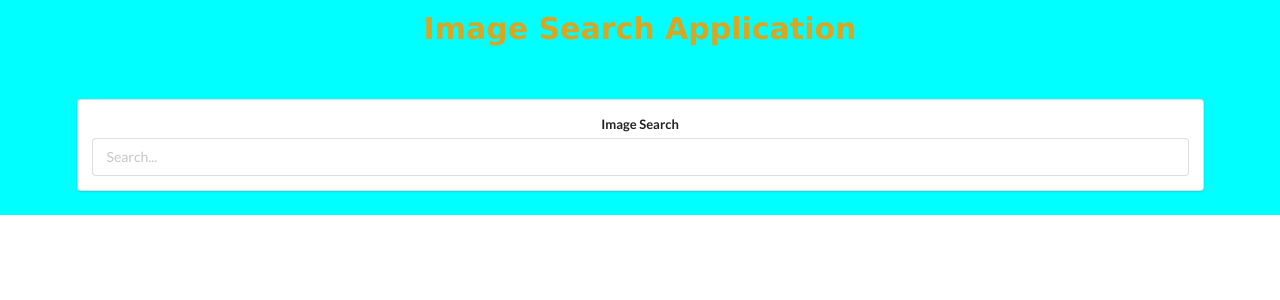
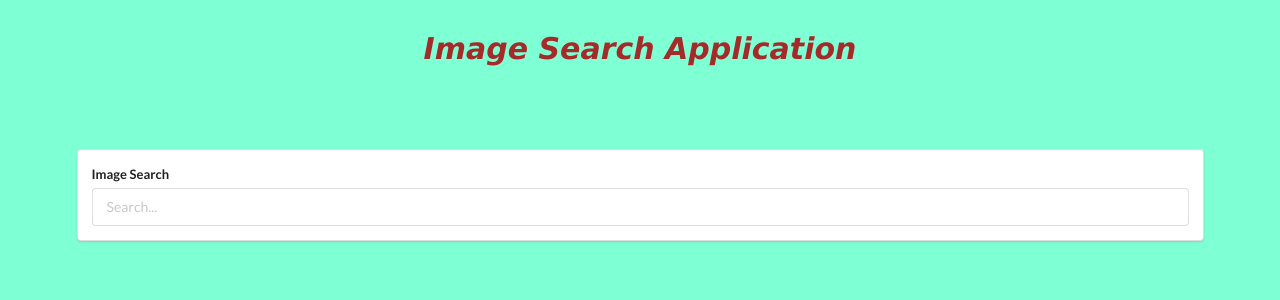
Before and after one commit to Zriyaz/Object_Search-App, a React (Create React App) app: page / in a window 1280 px wide. Shown: the top 300 px of the page. Built offline with nearby package versions, Linux system fonts and the light colour scheme.

Commit message:
//commit

```diff
--- a/src/Components/App.js
+++ b/src/Components/App.js
@@ -11,15 +11,13 @@ class App extends React.Component{
   .get('https://api.unsplash.com/search/photos', {
     params:{ query: term },
   })
-
   this.setState({images:response.data.results})
-
   }
   render(){
     return(
-        <div className="bckfull">
+      <div>
          <Header/>
-       <div className="ui container" style={{marginTop:'50px'}}>
+        <div className="ui container" style={       {marginTop:'50px'}}>
          <SearchBar onSubmit={this.onSearchSubmit}/>
          <ImageList image={this.state.images}/>
         </div>
--- a/src/Components/Backstyle.css
+++ /dev/null
@@ -1,5 +0,0 @@
-.header-style{
-  background-color: orange;
-  height:100%;
-  width:100%;
-}
--- a/src/Components/Header.css
+++ /dev/null
@@ -1,14 +0,0 @@
-.bckfull{
-  height: 100%;
-  width: 100%;
-  background-color:aqua;
-}
-.bckfull{
-  text-align: center;
-  padding: 10px;
-}
-.hstyle{
-  font-family: 'Lucida Sans', 'Lucida Sans Regular', 'Lucida Grande', 'Lucida Sans Unicode', Geneva, Verdana, sans-serif;
-  font-size: 30px;
-  color:goldenrod;
-}
--- a/src/Components/Header.js
+++ b/src/Components/Header.js
@@ -1,11 +1,12 @@
 import React from "react"
+import "./hstyle.css"
 
 export default class Header extends React.Component{
 
 render(){
   return(
     <div>
-    <h1 className="hstyle"> Image Search Application</h1>
+    <h1 class="header"> Image Search Application</h1>
     </div>
   )
 }
--- a/src/Components/ImageList.css
+++ b/src/Components/ImageList.css
@@ -1,12 +1,13 @@
+body{
+  background-color:aquamarine;
+}
 .image-list{
   display:grid;
   grid-template-columns:repeat(auto-fill,minmax(250px,1fr));
   grid-gap: 0 10px;
   grid-auto-rows:10px;
-
 }
 .image-list img{
   width:250px;
   grid-row-end:span 2;
-
 }
--- a/src/Components/ImageStyle.css
+++ /dev/null
@@ -1,3 +0,0 @@
-.imgstyle{
- background-color:aqua;
-}
--- a/src/Components/SearchBar.js
+++ b/src/Components/SearchBar.js
@@ -1,7 +1,4 @@
 import React from "react"
-import "./ImageStyle.css"
-import Header from "./Header"
-import "./Header.css"
 
 export default class SearchBar extends React.Component{
 
@@ -17,7 +14,7 @@ export default class SearchBar extends React.Component{
   render(){
     return(
       <>
-       <div className="ui segment" style={{width:`30%`}, {float:`center`}}>
+       <div className="ui segment" style={{width:`30%`},{float:`center`}}>
         <form onSubmit={this.onFormSubmit} className="ui form" >
          <div className="field">
            <label>Image Search</label>
--- /dev/null
+++ b/src/Components/hstyle.css
@@ -0,0 +1,8 @@
+.header{
+ color:brown;
+ font-style:italic;
+ text-align:center;
+ padding:30px;
+ font-family:'Lucida Sans', 'Lucida Sans Regular', 'Lucida Grande', 'Lucida Sans Unicode', Geneva, Verdana, sans-serif;
+ font-size:30px;
+}
```
